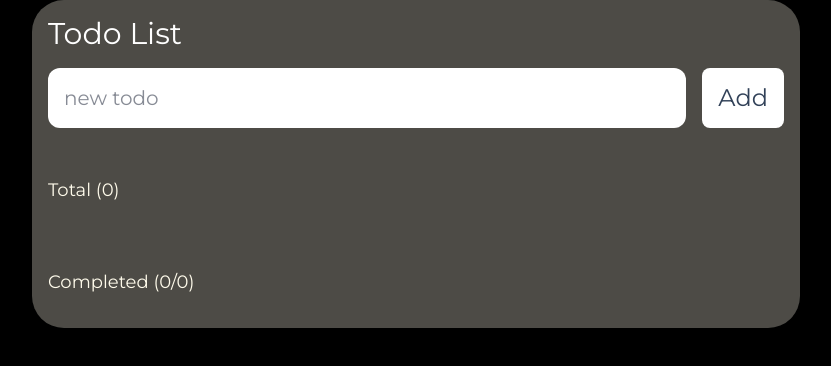
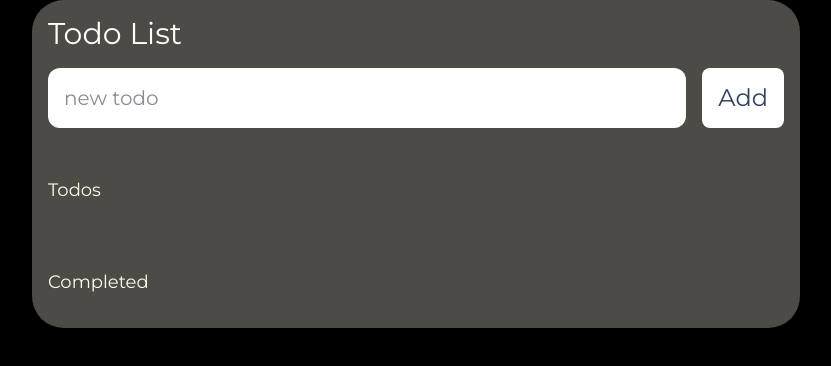
Before and after one commit to Faizan-glitch-os/todo-react-tailwind-typescript, a React (Vite) app: page / in a window 1280 px wide. Shown: the top 366 px of the page, without its empty margins (224-1055 px from the left). Built offline with nearby package versions, Linux system fonts and the light colour scheme.

Commit message:
animations fixed

```diff
--- a/src/App.tsx
+++ b/src/App.tsx
@@ -68,15 +68,13 @@ function App() {
           Add
         </motion.button>
       </form>
-      <h2 className="text-lg text-amber-50">Total ({allTodos.length})</h2>
+      <h2 className="text-lg text-amber-50">Todos</h2>
       <ShowTodos
         onDelete={deleteTodo}
         onCompleted={completeTodo}
         todos={unCompleted}
       />
-      <h2 className="text-lg text-amber-50 mt-8">
-        Completed ({completed.length}/{unCompleted.length})
-      </h2>
+      <h2 className="text-lg text-amber-50 mt-8">Completed</h2>
       <ShowTodos
         onDelete={deleteTodo}
         onCompleted={completeTodo}
--- a/src/components/ShowTodos.tsx
+++ b/src/components/ShowTodos.tsx
@@ -20,13 +20,13 @@ export default function ShowTodos({
           {todos &&
             todos.map((todo) => (
               <motion.li
-                initial={{ opacity: 0, y: 20 }}
-                animate={{ opacity: 1, y: 0 }}
-                transition={{ duration: 0.2, type: spring }}
-                exit={{ opacity: 0, x: 50 }}
+                initial={{ opacity: 0, x: -20 }}
+                animate={{ opacity: 1, x: 0 }}
+                transition={{ duration: 0.3, type: spring }}
+                exit={{ opacity: 0, y: 50 }}
                 layout
                 key={todo.id}
-                className={todo.completed ? "!bg-pink-500" : ""}
+                className={todo.completed ? "!bg-pink-500/70" : ""}
               >
                 <motion.input
                   whileHover={{ scale: 1.1 }}
```
